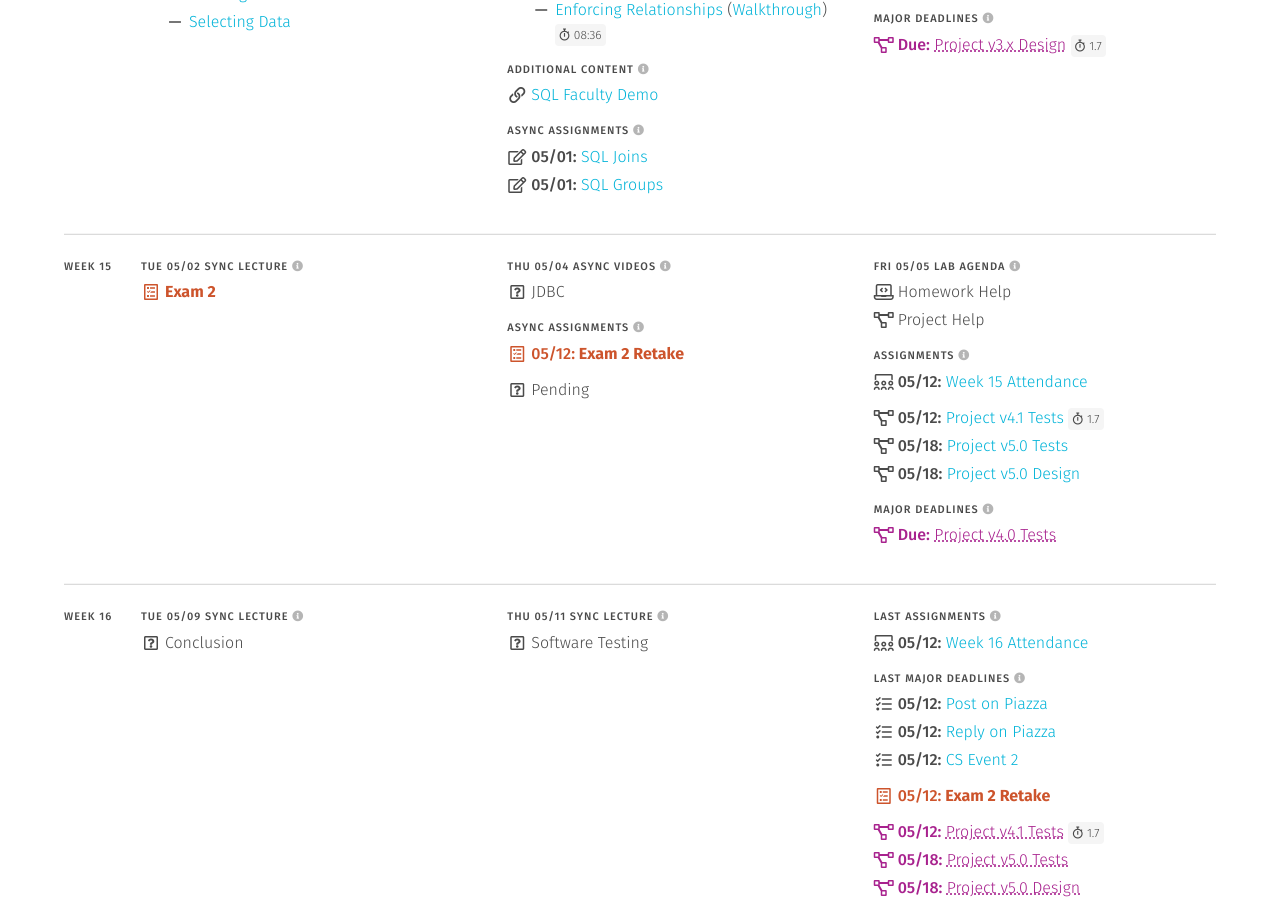
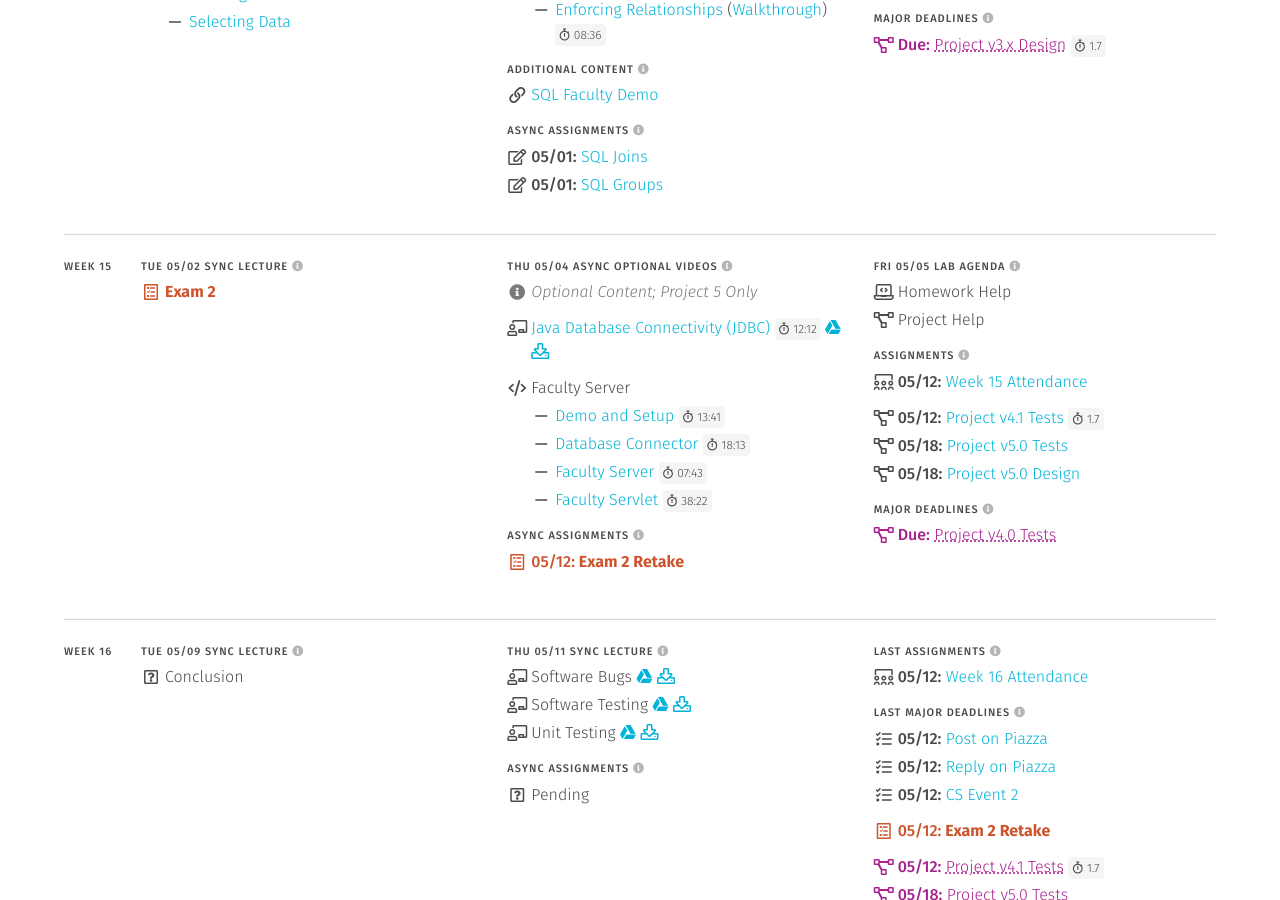
Before and after one commit to usf-cs272-spring2023/usf-cs272-spring2023.github.io, a Jekyll site: the page built from schedule.md, in a window 1280 px wide and 900 px high, scrolled down 6194 px. Built offline with Jekyll 4.4.1, drawn with Linux system fonts in a browser that asks for light colours.

Commit message:
Adding slides, schedule updates

```diff
--- a/_data/code.yml
+++ b/_data/code.yml
@@ -427,3 +427,35 @@ sqldemo:
   save: false
   text: 'SQL Faculty Demo'
   href: '/resources/databases/sql-demo-intro.html'
+
+faculty1:
+  <<: *default
+  tags: ['jdbc']
+  text: 'Faculty Server Part 1'
+  time: '13:41'
+  href: 'https://usfca.hosted.panopto.com/Panopto/Pages/Viewer.aspx?id=b8ba9664-3d5d-41be-95f5-aff00152f22c'
+  # repo: '/cs272-lectures/'
+
+faculty2:
+  <<: *default
+  tags: ['jdbc']
+  text: 'Faculty Server Part 2'
+  time: '18:13'
+  href: 'https://usfca.hosted.panopto.com/Panopto/Pages/Viewer.aspx?id=cc7f3942-5ad3-4a1f-9608-aff00152f2bf'
+  # repo: '/cs272-lectures/'
+
+faculty3:
+  <<: *default
+  tags: ['jdbc']
+  text: 'Faculty Server Part 3'
+  time: '07:43'
+  href: 'https://usfca.hosted.panopto.com/Panopto/Pages/Viewer.aspx?id=efe6dc8a-76c5-41b2-bd5a-aff00152f2ea'
+  # repo: '/cs272-lectures/'
+
+faculty4:
+  <<: *default
+  tags: ['jdbc']
+  text: 'Faculty Server Part 4'
+  time: '38:22'
+  href: 'https://usfca.hosted.panopto.com/Panopto/Pages/Viewer.aspx?id=07a05d15-ed6b-4b77-9107-aff00152f354'
+  # repo: '/cs272-lectures/'
--- a/_data/icons.yml
+++ b/_data/icons.yml
@@ -72,6 +72,10 @@ warning:
   text: 'Warning'
   type: 'fas fa-exclamation-triangle'
 
+info:
+  text: 'Info'
+  type: 'fas fa-info-circle'
+
 indented:
   text: 'Indented'
   type: 'fal fa-minus'
--- a/_data/schedule.yml
+++ b/_data/schedule.yml
@@ -1616,9 +1616,44 @@ weeks:
 
       - date: 2023-05-04
         rows:
-          - <<: *videos
-            items:
-              - text: 'JDBC'
+          - <<: *optional
+            items:
+              - text: 'Optional Content; Project 5 Only'
+                icon: info
+                type: has-text-grey em
+
+              - file: lectures
+                name: jdbc
+                type: pt-2
+
+              - text: 'Faculty Server'
+                icon: 'code'
+                type: pt-2
+
+              - file: code
+                name: faculty1
+                icon: indented
+                type: push
+                text: Demo and Setup
+
+              - file: code
+                name: faculty2
+                icon: indented
+                type: push
+                text: Database Connector
+
+              - file: code
+                name: faculty3
+                icon: indented
+                type: push
+                text: Faculty Server
+
+              - file: code
+                name: faculty4
+                icon: indented
+                type: push
+                text: Faculty Servlet
+
 
           - <<: *participation
             items:
@@ -1627,8 +1662,6 @@ weeks:
                 type: 'has-text-weight-bold has-text-danger pb-2'
                 date: 2023-05-12
 
-              - text: 'Pending'
-
       - date: 2023-05-05
         rows:
           - <<: *labs
@@ -1673,7 +1706,18 @@ weeks:
         rows:
           - <<: *lectures
             items:
-              - text: 'Software Testing'
+              - file: lectures
+                name: testing_bugs
+
+              - file: lectures
+                name: testing_intro
+
+              - file: lectures
+                name: testing_unit
+
+          - <<: *participation
+            items:
+              - text: Pending
 
       - date: false
         rows:
```
Also changed, not shown: _data/lectures.yml (+29 -27 lines), 4 other files.
